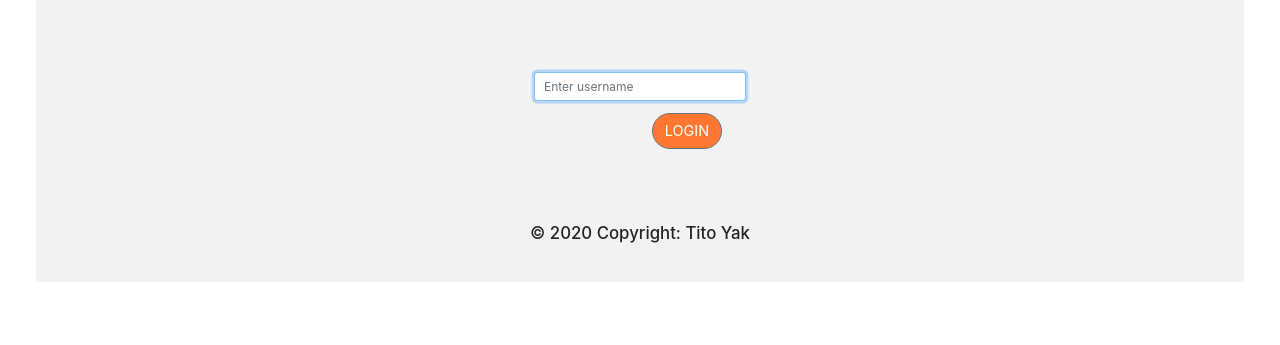
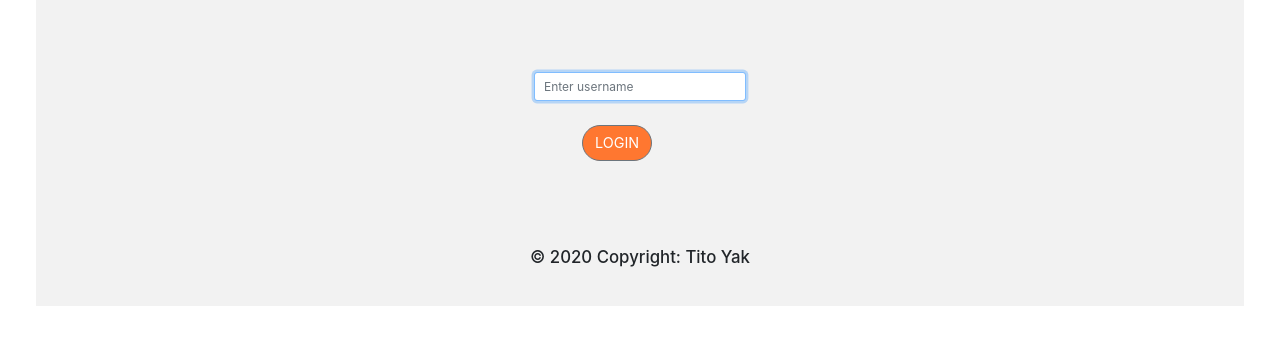
Before and after one commit to TitoYak211/chitter, a Flask app: page / in a window 1280 px wide. Shown: the part 132-477 px from the top of the page. Run offline with Flask 2, Linux system fonts and the light colour scheme; some libraries are stand-ins or nearby versions.

Commit message:
Update custom.css

```diff
--- a/static/custom.css
+++ b/static/custom.css
@@ -158,6 +158,5 @@ body {
   color: #fff;
   padding: 0.5rem 1rem !important;
   font-size: 1.2rem !important;
-  float: right;
-  margin-right: 2rem;
+  margin: 1rem 4rem;
 }
```
